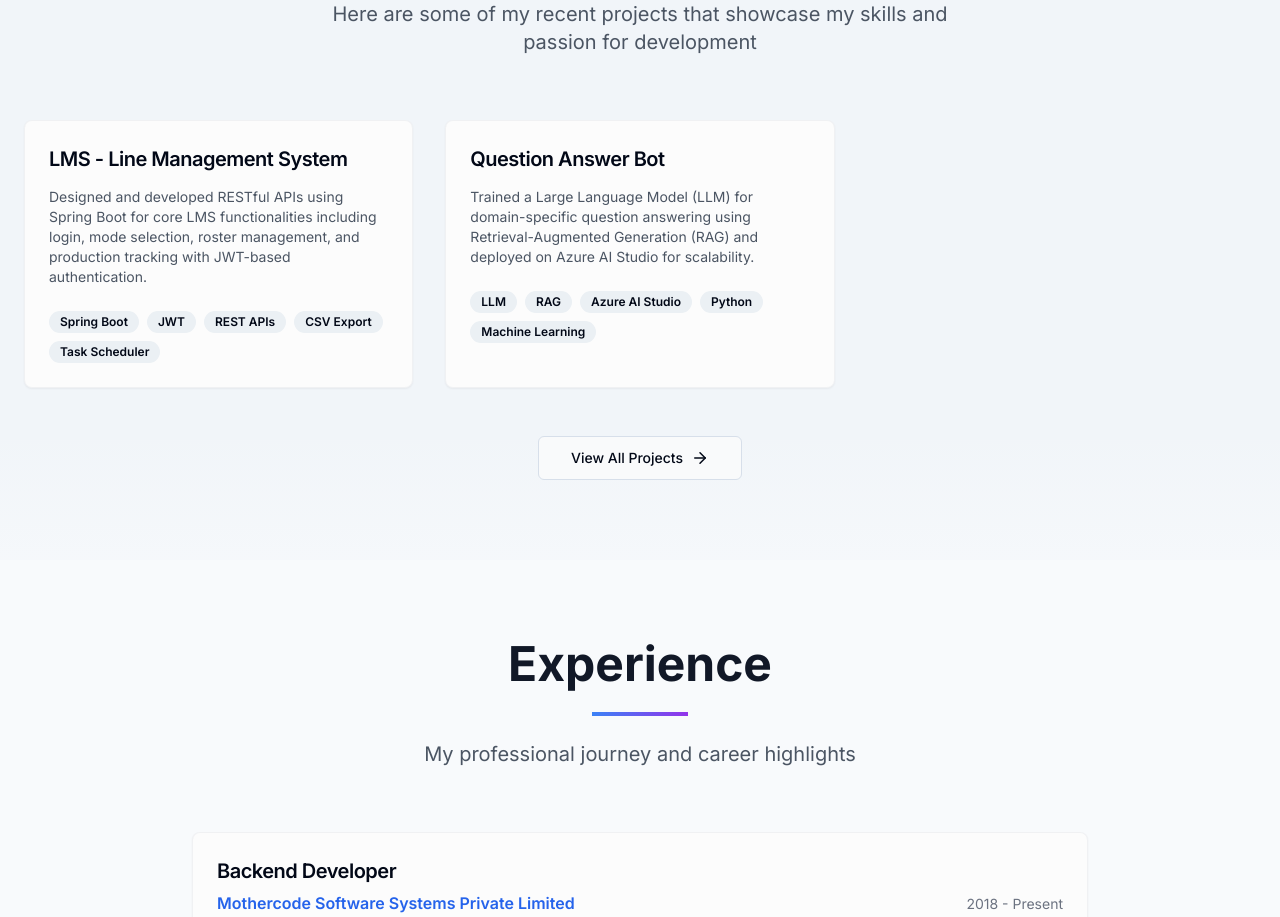
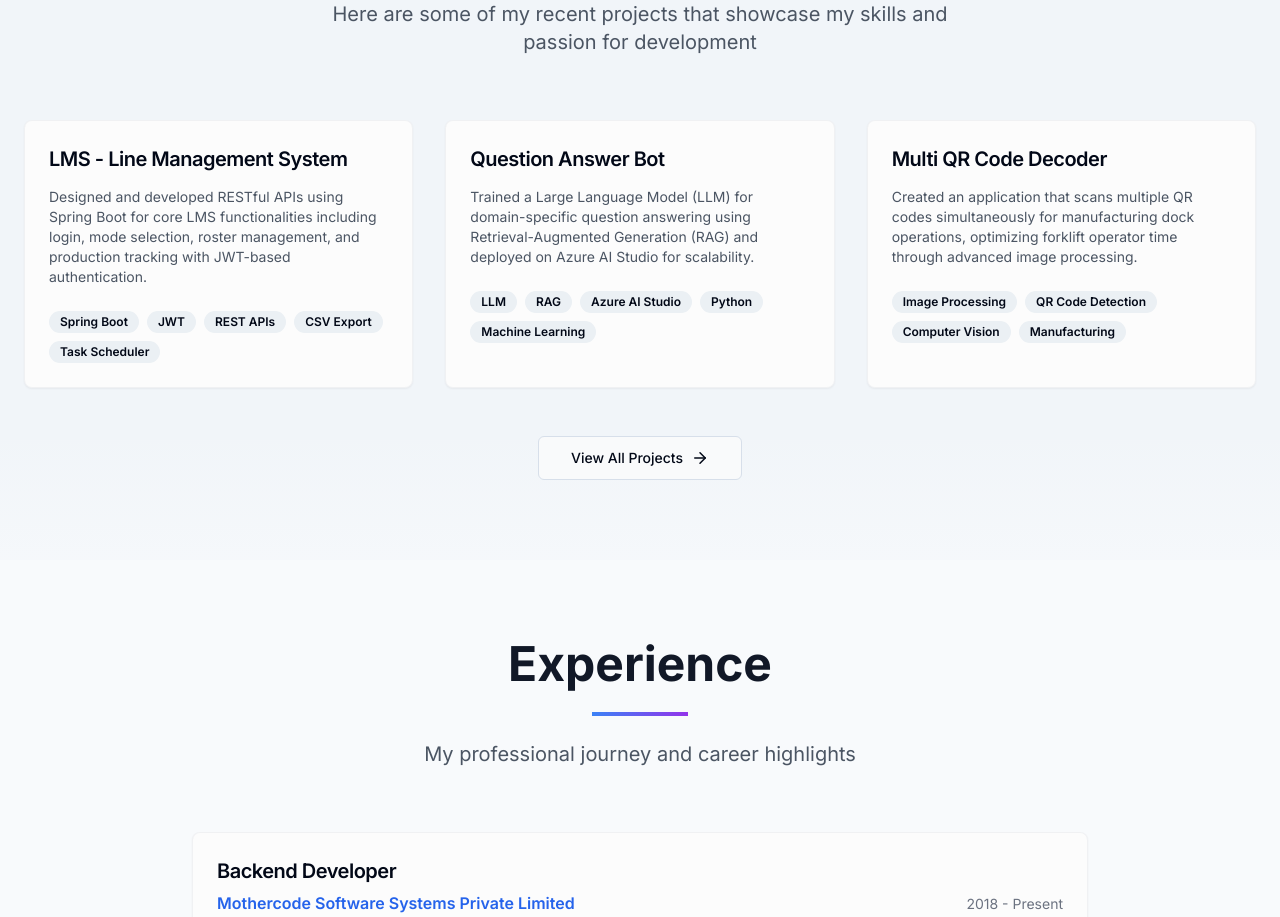
Before and after one commit to mohanraj-code/myportfolio, a React (Vite) app: page / in a window 1280 px wide. Shown: the part 980-1897 px from the top of the page. Built offline with nearby package versions, Linux system fonts and the light colour scheme.

Commit message:
Update Projects.tsx

```diff
--- a/src/components/Projects.tsx
+++ b/src/components/Projects.tsx
@@ -53,6 +53,19 @@ const Projects: React.FC = () => {
       ],
       liveUrl: "#",
       githubUrl: "#",
+    },
+    {
+      title: "Multi QR Code Decoder",
+      description:
+        "Created an application that scans multiple QR codes simultaneously for manufacturing dock operations, optimizing forklift operator time through advanced image processing.",
+      image: "QR code scanning interface for logistics",
+      technologies: [
+        "Image Processing",
+        "QR Code Detection",
+        "Computer Vision",
+        "Manufacturing",
+      ],
+      year: "2019",
     },
   ];
 
```
